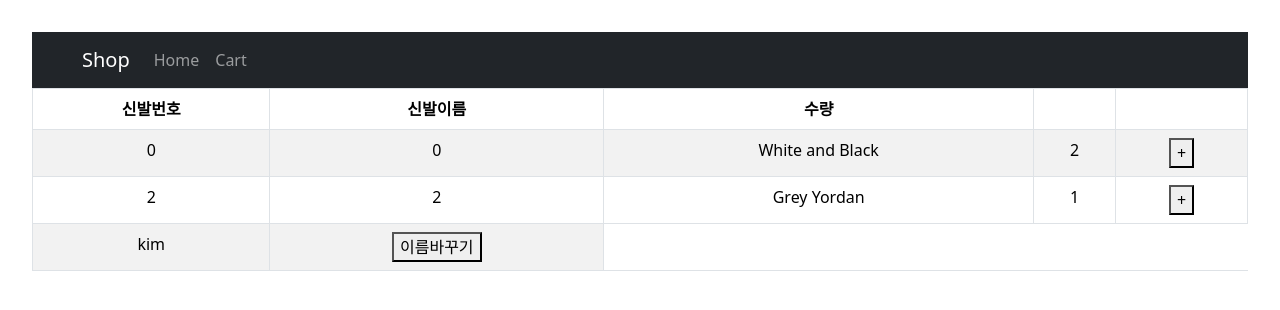
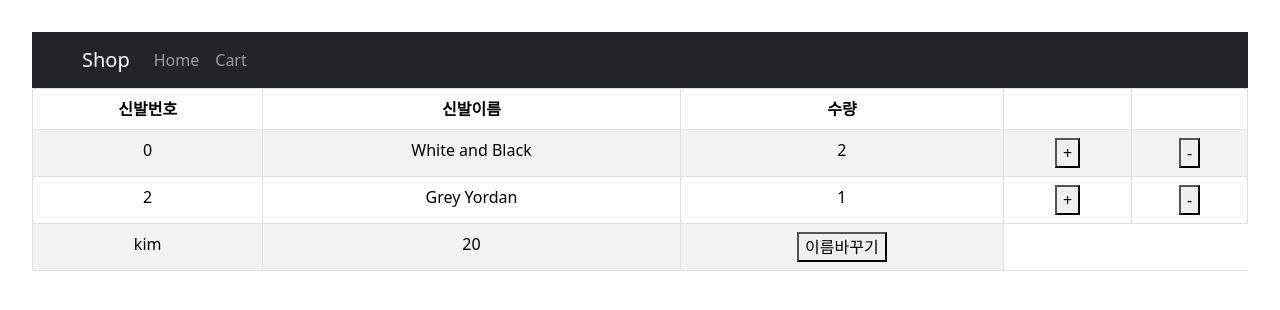
Before and after one commit to yoonhooweb/React, a React (Vite) app in the folder shop/: page /Cart in a window 1280 px wide. Shown: the top 310 px of the page. Built offline with nearby package versions, Linux system fonts and the light colour scheme.

Commit message:
ㅊㅊㅊㅊ

```diff
--- a/shop/src/App.jsx
+++ b/shop/src/App.jsx
@@ -53,7 +53,7 @@ function App() {
                 <Route path="/detail/:id" element={<DetailShop data={shoes} />} >
                     <Route path="test" element={<Sub />} />
                 </Route>
-                <Route path="/cart" element={<Cart />} />
+                <Route path="/Cart" element={<Cart />} />
             </Routes>
         </div>
     );
--- a/shop/src/components/Cart.jsx
+++ b/shop/src/components/Cart.jsx
@@ -1,11 +1,10 @@
 import Table from 'react-bootstrap/Table';
 import { useDispatch, useSelector } from 'react-redux';
-import { changeName, countPlus } from './../store.js'
+import { changeName, countPlus, removeItem } from './../store.js'
 
 function Cart() {
 
-    let data = useSelector( (state) => { return state.cartData });
-    let userName = useSelector( (state) => { return state.userName });
+    let state = useSelector( (state) => { return state});
     let dispatch = useDispatch();
 
     return (
@@ -21,21 +20,21 @@ function Cart() {
                     </tr>
                 </thead>
                 <tbody>
-                    {data.map((v,i)=>{
+                    {state.cartData.map((v,i)=>{
                         return (
                             <tr key={v.id}>
                                 <td>{v.id}</td>
-                                <td>{v.id}</td>
-                                <td>{v.name}</td>
+                                <td>{v.title}</td>
                                 <td>{v.count}</td>
-                                <td> <button onClick={()=> { dispatch(countPlus(data))}}> + </button> </td>
+                                {/* 현재 클릭한 버튼의 오브젝트 내 id 값 보내기기 */}
+                                <td> <button onClick={()=> { dispatch(countPlus(v.id))}}> + </button> </td>
+                                <td> <button onClick={()=> { dispatch(removeItem(v.id))}}> - </button> </td>
                             </tr>
                         )
                     })}
                     <tr>
-                        <td>
-                            {userName}
-                        </td>
+                        <td>{state.userName.name}</td>
+                        <td>{state.userName.age}</td>
                         <td>
                             <button onClick={()=> { dispatch(changeName())}}> 이름바꾸기 </button>
                         </td>
--- a/shop/src/components/Detail.jsx
+++ b/shop/src/components/Detail.jsx
@@ -1,6 +1,8 @@
 import { useEffect, useState } from 'react';
 import {Link, Outlet, useParams } from 'react-router-dom';
 import {Nav } from 'react-bootstrap';
+import { useDispatch, useSelector } from 'react-redux';
+import { addItems } from './../store.js'
 
 
 function DetailShop({data}) {
@@ -11,6 +13,8 @@ function DetailShop({data}) {
     let [ tab , setTab] = useState(0);
     let [ fade , setFade ] = useState('');
 
+    let state = useSelector( (state) => {return  state.cartData } )
+    let dispatch = useDispatch();
 
     let param = useParams();
     let number = data.find( (item) => {
@@ -56,7 +60,7 @@ function DetailShop({data}) {
                         <h4 className="pt-5">{number.title}</h4>
                         <p>{number.content}</p>
                         <p>{number.price}</p>
-                        <button className="btn btn-danger" onClick={() => { setCount(count + 1)}}>주문하기</button>
+                        <button className="btn btn-danger" onClick={() => { dispatch(addItems(number)) }}>주문하기</button>
                         <Link to="/">홈으로</Link>
 
                     </div>
@@ -64,6 +68,7 @@ function DetailShop({data}) {
                 </div>
 
                 <TabNav tabIndex = { tab } tabSetData = { setTab } shoesData={data}/>
+                {state.cartData}
             </div>
         </>
     );
@@ -82,8 +87,6 @@ function Warning () {
 }
 
 function TabNav ({ tabIndex, tabSetData, shoesData}) {
-    console.log(`111111111111`);
-    console.log(shoesData);
     return (
         <>
             <Nav justify variant="tabs" defaultActiveKey="link-0" >
--- a/shop/src/components/List.jsx
+++ b/shop/src/components/List.jsx
@@ -1,6 +1,8 @@
 import React from "react";
 import { Container, Row, Col } from "react-bootstrap";
 import { useNavigate } from "react-router-dom";
+
+let aa = 20;
 
 export default function List({ data, orderBy, getData }) {
     const navi = useNavigate();
--- a/shop/src/store.js
+++ b/shop/src/store.js
@@ -3,34 +3,60 @@ import { configureStore, createSlice } from "@reduxjs/toolkit";
 let cartData = createSlice( {
     name : 'cart',
     initialState : [
-        {id : 0, name : 'White and Black', count : 2},
-        {id : 2, name : 'Grey Yordan', count : 1}
+        {id : 0, name : 'White and Black', count : 2, title : 'White and Black'},
+        {id : 2, name : 'Grey Yordan', count : 1, title : 'Grey Yordan'}
     ],
     reducers : {
-        countPlus ( state ) {
-            console.log(state);
+        countPlus ( state, action ) {
+            let id = action.payload; //오브젝트에서 보낸 값 저장됨
+            let items = state.find( (v) => {return v.id == id }) //스테이트를 돌리면 initialState 값이 돌음음
+            if (items) {
+                items.count += 1;
+            }
+        },
+        addItems( state, action ) {
+            let item = action.payload;
+            let found = state.find((v) => item.id == v.id )
+
+            if (found) {
+                found.count += 1;
+            } else {
+                state.push({...item , count : 1});
+            }
+        },
+        removeItem( state, action) {
+            let item = action.payload;
+            let found = state.findIndex((v) => item.id == v.id )
+
+            if (found) {
+                found.count -= 1;
+            } else {
+                found.splice(found, 1);
+            }
         }
     }
-
 })
 
 let userName = createSlice( {
     name : 'user',
-    initialState : 'kim',
+    initialState : {name : 'kim', age : 20},
     reducers : {
         changeName( state, action ) {  //기존 스테이트 kim 이 들어가있음
-            return 'john' + state;
-        }
+            return {name : 'park', age : 20}
+        },
+
     }
 })
 
 //userName 안에 들어있는 스테이트 변경 방법  및 밖으로 꺼내서 사용하는법
 export let { changeName } = userName.actions  //이걸 사용하면 변경함수들이 여기에 남음
 export let { countPlus } = cartData.actions  //이걸 사용하면 변경함수들이 여기에 남음
+export let { addItems } = cartData.actions  //이걸 사용하면 변경함수들이 여기에 남음
+export let { removeItem } = cartData.actions  //이걸 사용하면 변경함수들이 여기에 남음
 
 export default configureStore({
     reducer: {
         cartData : cartData.reducer,
-        userName : userName.reducer
+        userName : userName.reducer,
     },
 });
```
